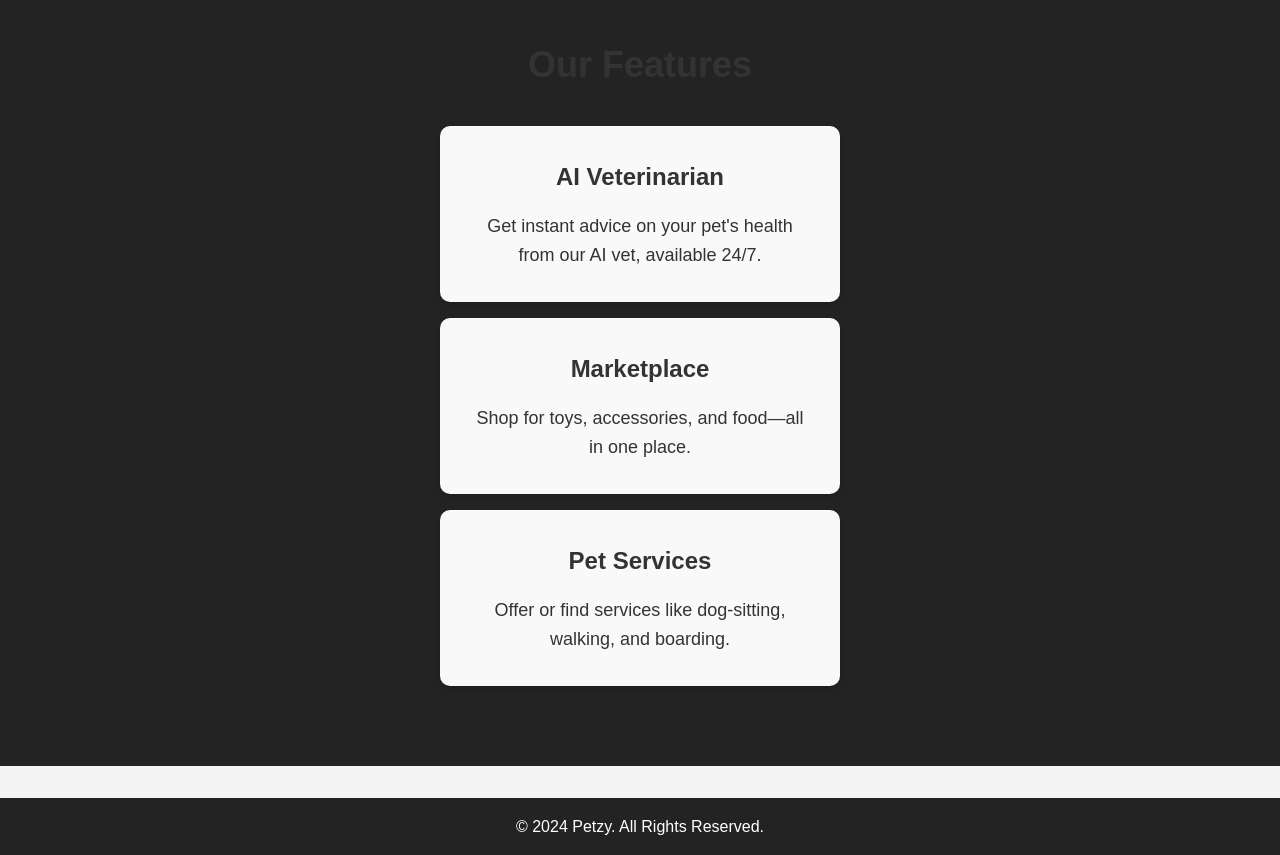
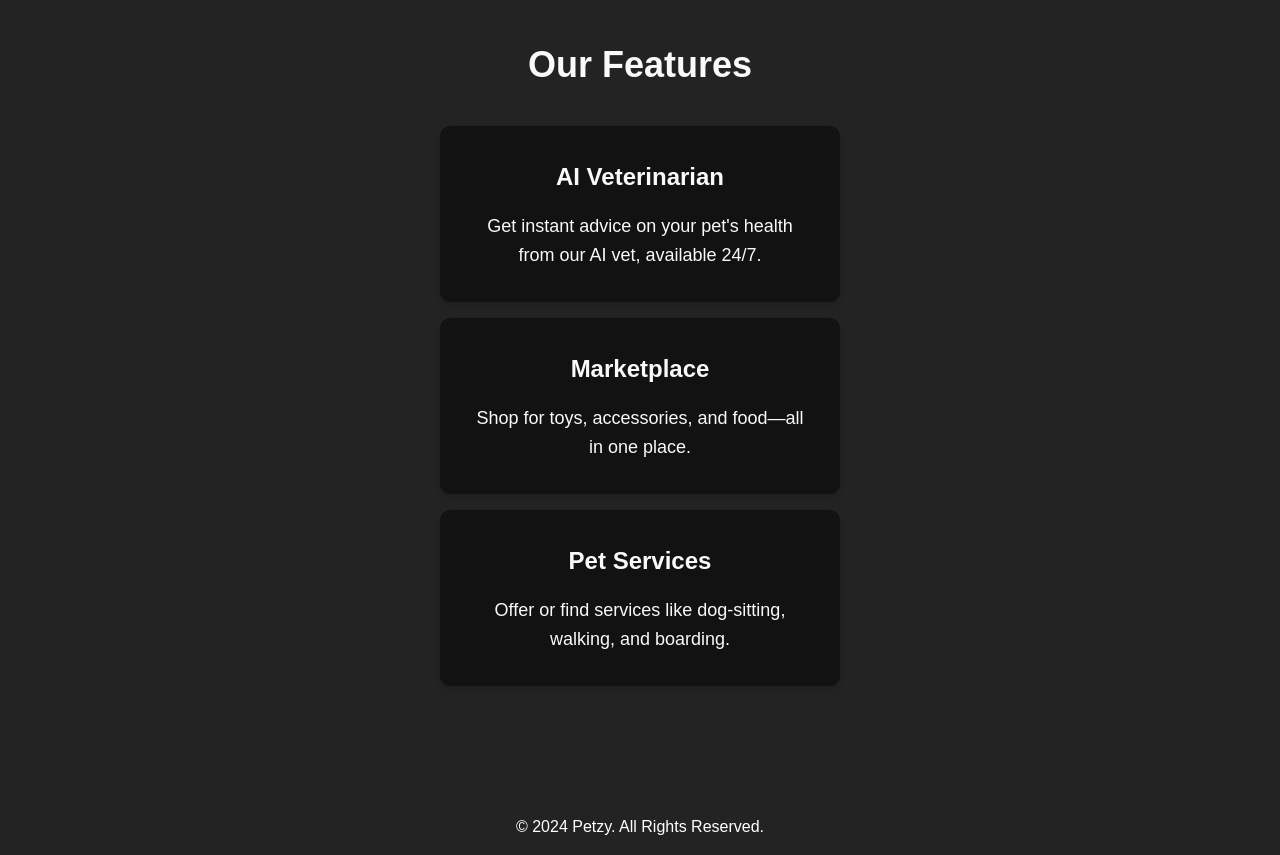
Before and after one commit to notaidanshurc/petzy, a plain HTML site: page index.html in a window 1280 px wide. Shown: the part 940-1795 px from the top of the page. Drawn offline with Linux system fonts and the light colour scheme.

Commit message:
Update style.css

```diff
--- a/style.css
+++ b/style.css
@@ -1,3 +1,5 @@
+/* Existing CSS */
+
 /* Reset */
 * {
   margin: 0;
@@ -8,8 +10,8 @@
 body {
   font-family: 'Arial', sans-serif;
   line-height: 1.6;
-  background-color: #f4f4f4;
-  color: #333;
+  background-color: #232323;
+  color: #f9f9f9;
 }
 
 /* Header */
@@ -100,10 +102,17 @@ nav ul li a:hover {
   margin: 1rem auto;
   width: 80%;
   max-width: 400px;
-  background: #f9f9f9;
+  background: #121212;
   padding: 2rem;
   border-radius: 10px;
   box-shadow: 0 4px 6px rgba(0, 0, 0, 0.1);
+  transition: box-shadow 0.3s ease, transform 0.3s ease;
+}
+
+/* Glowing Effect on Hover */
+.feature-box:hover {
+  box-shadow: 0 0 15px rgba(255, 165, 0, 0.7); /* Adjust color and size */
+  transform: scale(1.05); /* Slightly increase size */
 }
 
 .feature-box h4 {
```
